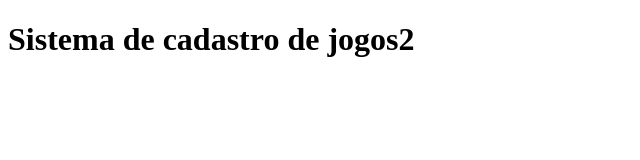
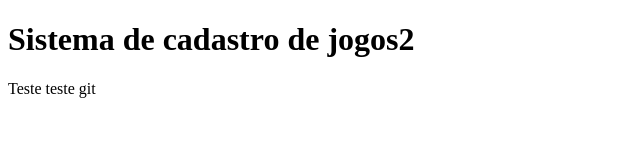
Before and after one commit to JP-Neias/sistema-de-cadastro, a plain HTML site: page index.html in a window 1280 px wide. Shown: the whole page, without its empty margins (0-640 px from the left). Drawn offline with Linux system fonts and the light colour scheme.

```diff
--- a/app.js
+++ b/app.js
@@ -1,2 +1 @@
 console.log("rodando o sistema de gerenciamento de jogos")
-console.log("Enviando para o GitHub")
--- a/index.html
+++ b/index.html
@@ -9,6 +9,6 @@
 <body>
     <h1>Sistema de cadastro de jogos2</h1>
     <script src="app.js"></script>
-
+Teste teste git
 </body>
 </html>
```
